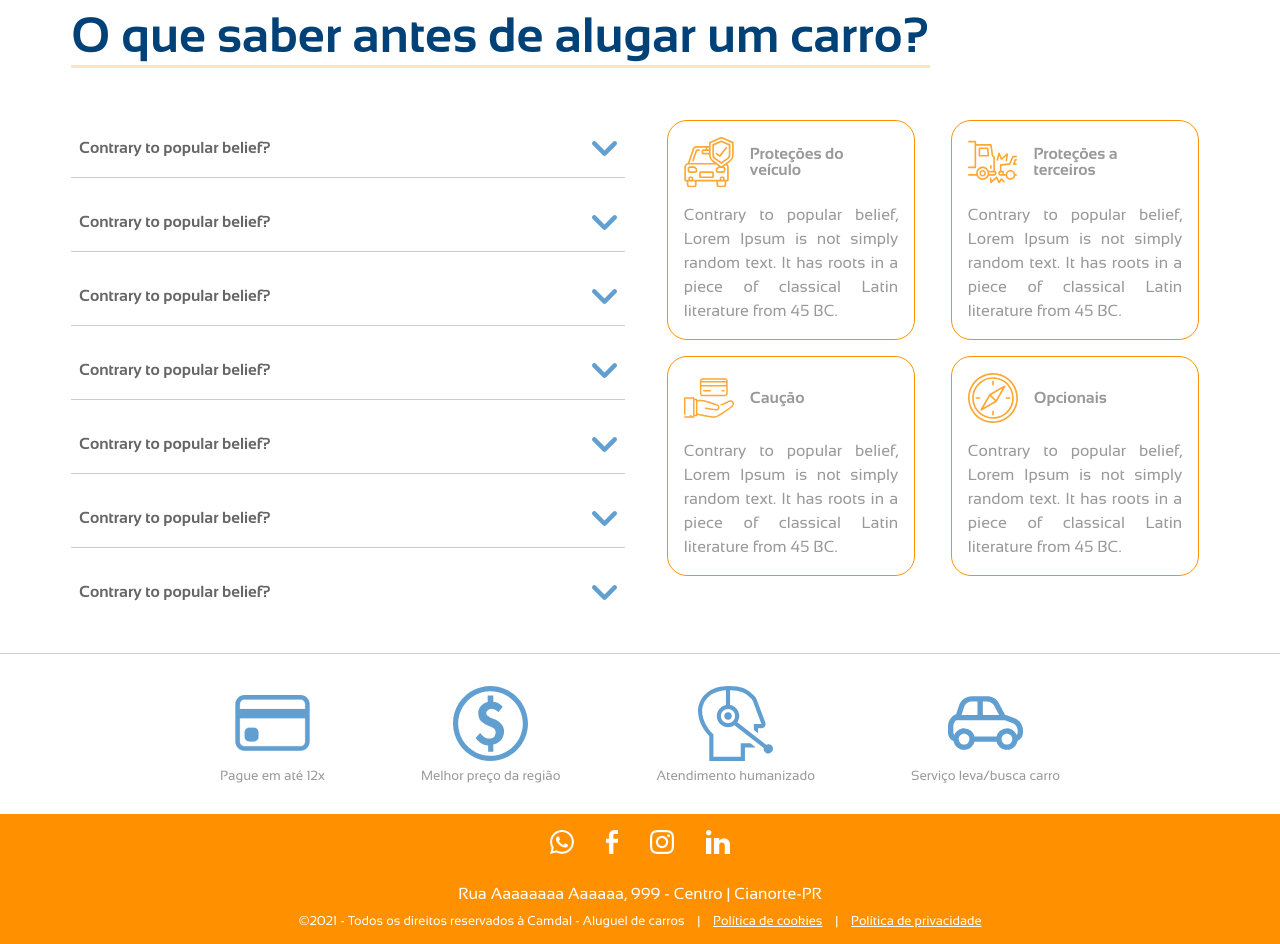
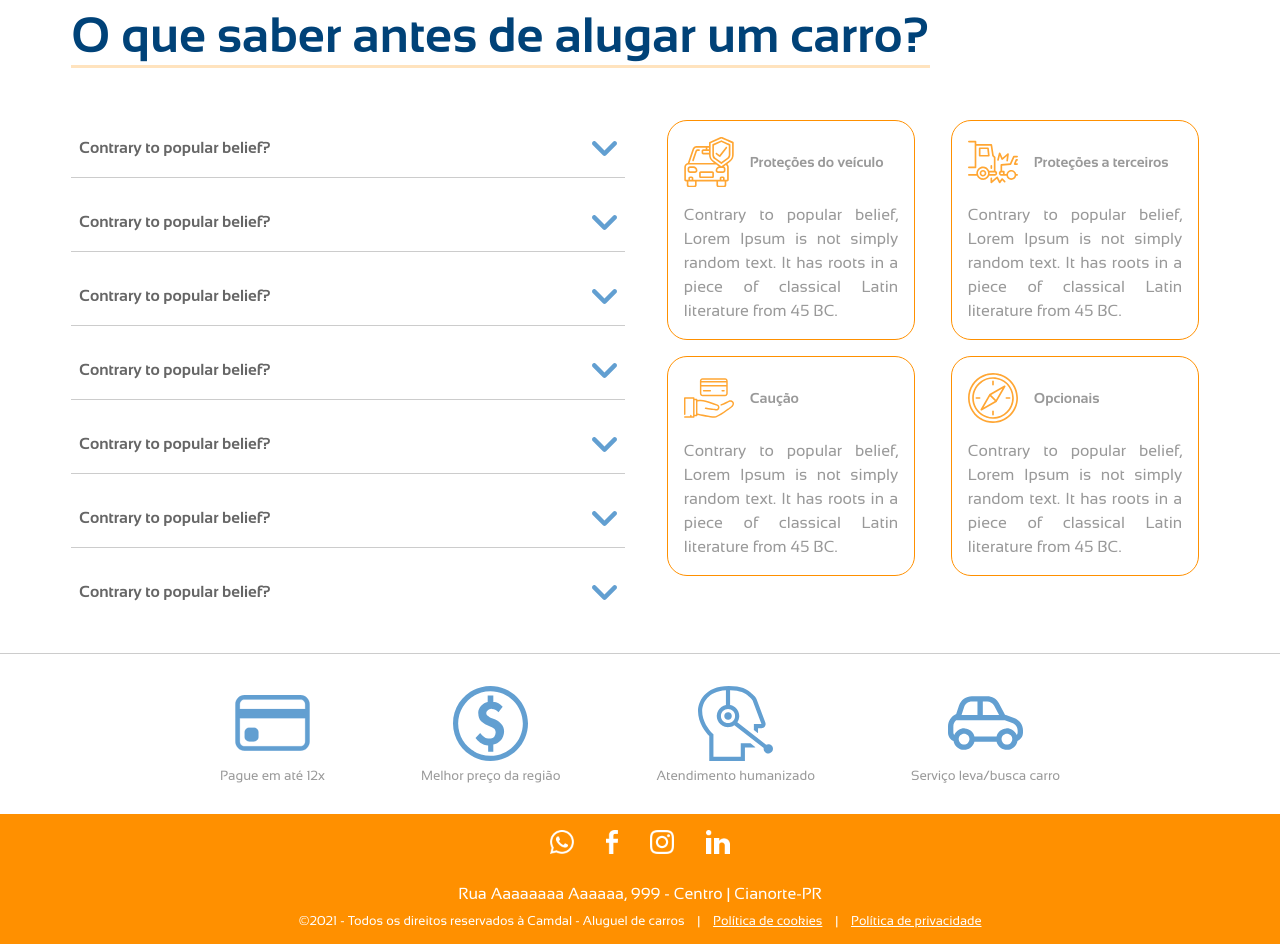
Before and after one commit to wesClyton/camdal, a Gatsby site: page / in a window 1280 px wide. Shown: the part 1569-2513 px from the top of the page. Built offline with nearby package versions, Linux system fonts and the light colour scheme; Gatsby itself is replaced by a stand-in of ours.

Commit message:
Ajuste font-size

```diff
--- a/src/components/duvidas/duvidas.scss
+++ b/src/components/duvidas/duvidas.scss
@@ -106,6 +106,10 @@
         border: 1px solid var(--primary-1);
         border-radius: 20px;
 
+        strong {
+          font-size: 0.9em;
+        }
+
         .icon {
           flex: 1em;
           width: 100%;
```
